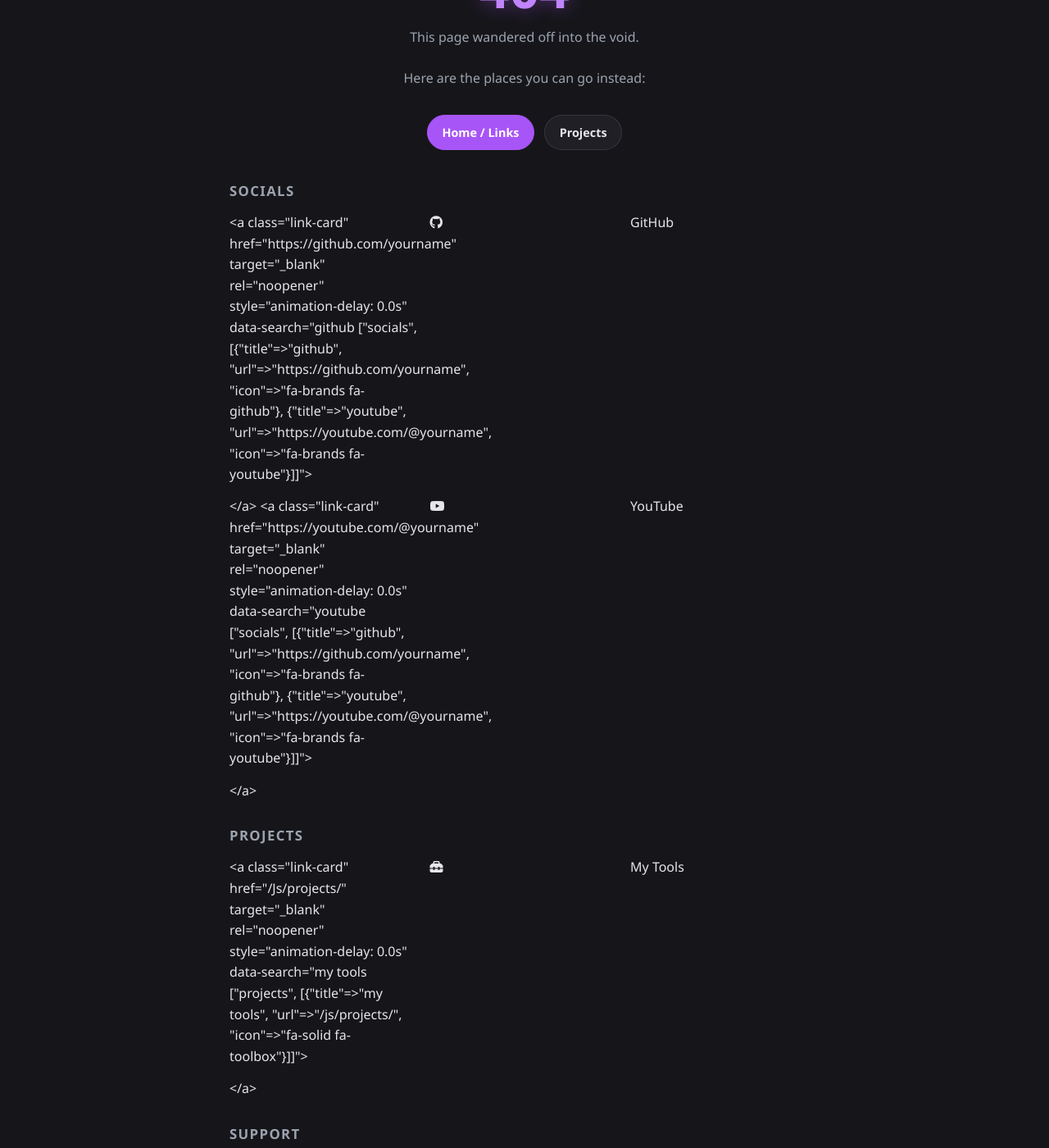
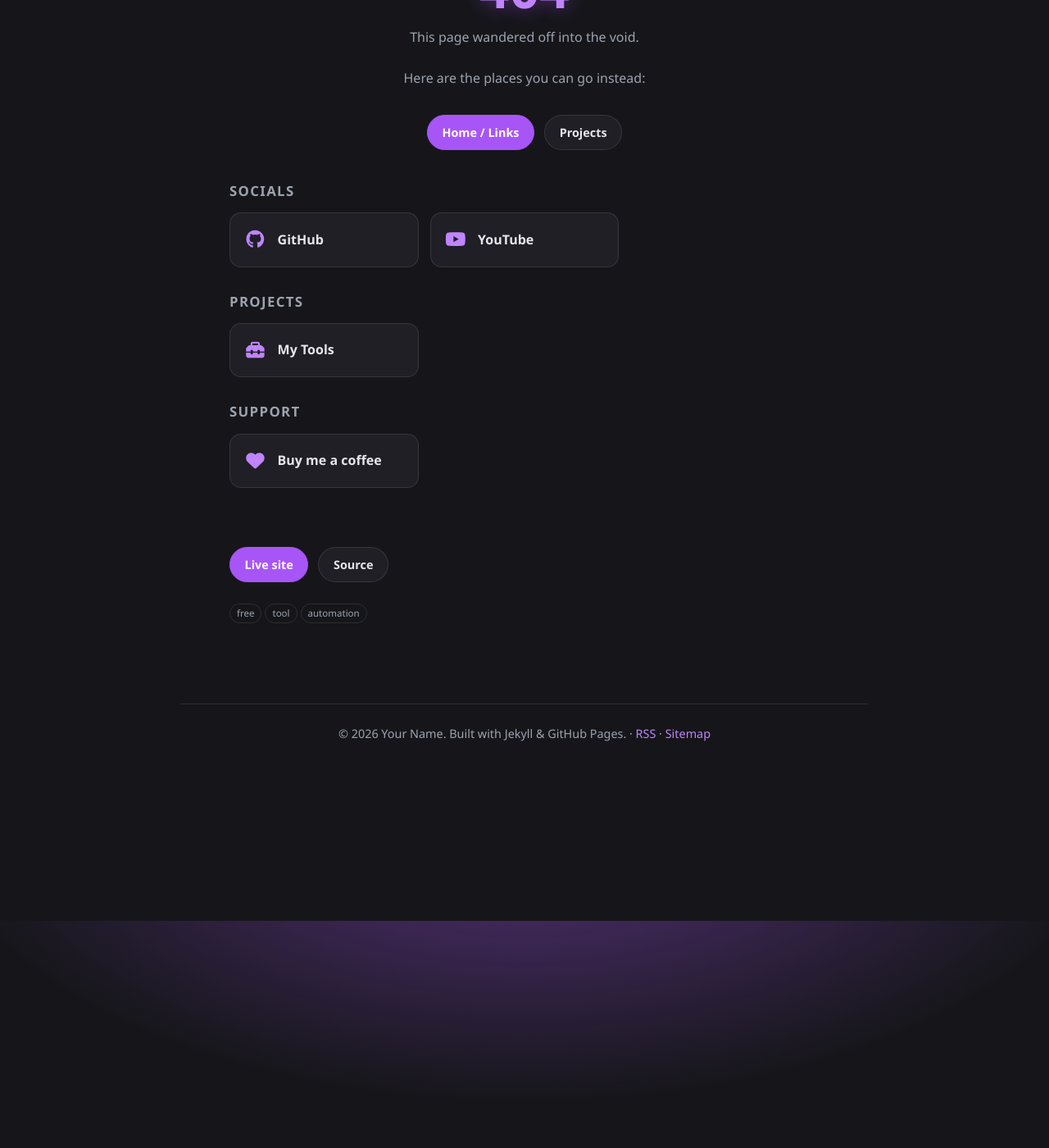
Before and after one commit to jemmonsss/Js, a Jekyll site: the page built from _projects/example-tool.md, in a window 1280 px wide and 1400 px high, scrolled down 277 px. Shown: the whole window at 82% size. Built offline with Jekyll 4.4.1, drawn with Linux system fonts in a browser that asks for light colours; some of the changed text lies outside the part shown.

Commit message:
Fix link-card search injection and Person JSON-LD doubled baseurl image

```diff
--- a/404.html
+++ b/404.html
@@ -21,11 +21,12 @@ permalink: /404.html
 {% if site.data.links %}
 <section class="links-hub" style="padding-top:1rem">
   {% for category in site.data.links %}
+    {% assign cat_name = category[0] %}
     <div class="link-category">
-      <h2>{{ category[0] }}</h2>
+      <h2>{{ cat_name }}</h2>
       <div class="link-grid">
         {% for link in category[1] %}
-          {% include link-card.html link=link index=forloop.index0 %}
+          {% include link-card.html link=link index=forloop.index0 link_category=cat_name %}
         {% endfor %}
       </div>
     </div>
--- a/_includes/link-card.html
+++ b/_includes/link-card.html
@@ -1,6 +1,6 @@
 <a class="link-card" href="{{ link.url }}" target="_blank" rel="noopener"
    style="animation-delay: {{ index | times: 0.06 }}s"
-   data-search="{{ link.title | downcase }} {{ category | downcase }}">
+   data-search="{{ link.title | downcase }} {{ link_category | downcase }}">
   <span class="icon">
     {% if link.icon %}
       <i class="{{ link.icon }}"></i>
--- a/_includes/person-jsonld.html
+++ b/_includes/person-jsonld.html
@@ -5,7 +5,7 @@
   "name": {{ site.author | jsonify }},
   "url": {{ site.url | append: site.baseurl | jsonify }},
   "description": {{ site.description | jsonify }},
-  "image": {{ site.logo | relative_url | absolute_url | jsonify }},
+  "image": {{ site.logo | absolute_url | jsonify }},
   "sameAs": {{ site.social.links | default: [] | jsonify }}
 }
 </script>
--- a/index.html
+++ b/index.html
@@ -18,7 +18,7 @@ description: All my links, projects, and ways to support.
       <h2>{{ cat_name }}</h2>
       <div class="link-grid">
         {% for link in category[1] %}
-          {% include link-card.html link=link index=forloop.index0 category=cat_name %}
+          {% include link-card.html link=link index=forloop.index0 link_category=cat_name %}
         {% endfor %}
       </div>
     </div>
```
